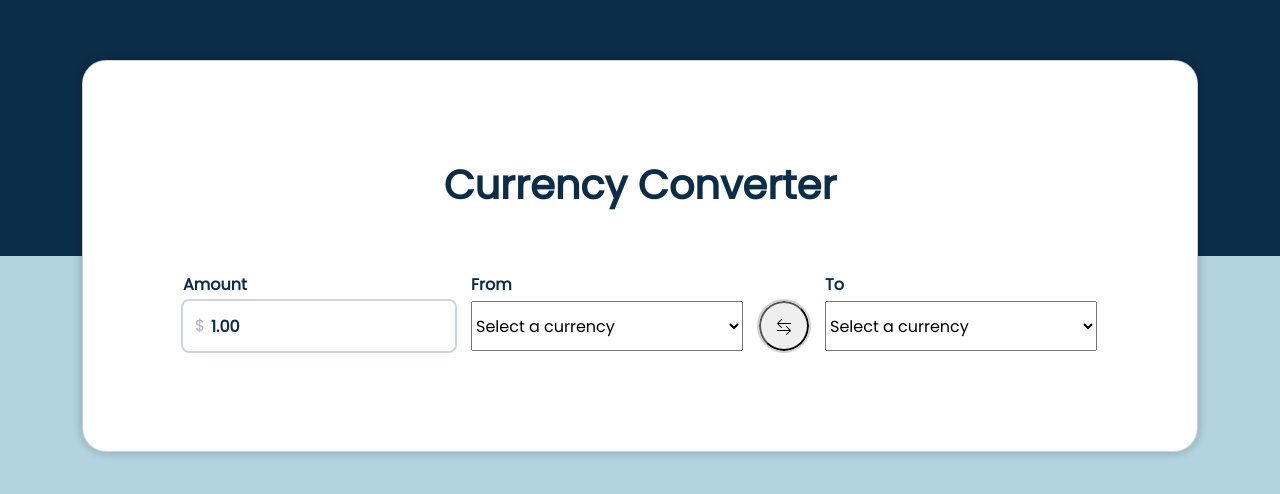
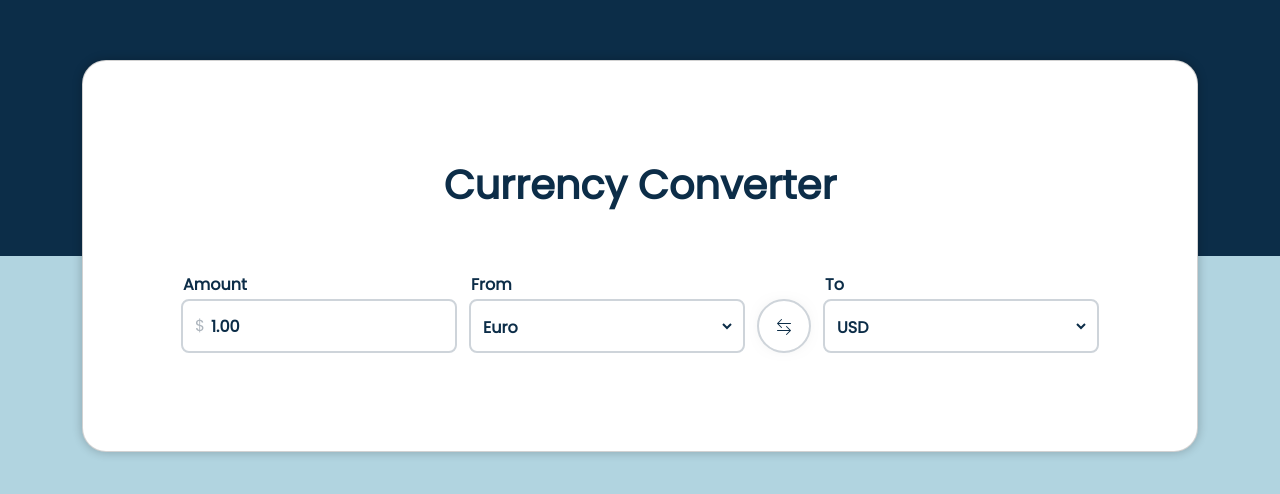
Before and after one commit to rewrit3/angular-currency-converter, an Angular app: page / in a window 1280 px wide. Shown: the part 144-638 px from the top of the page. Built offline with nearby package versions, Linux system fonts and the light colour scheme.

Commit message:
feat: ui improvements

```diff
--- a/src/app/app.component.html
+++ b/src/app/app.component.html
@@ -27,22 +27,25 @@
                   class="w-100 cc__card__body__form__grid__hold__inputselect"
                   id="amount"
                   name="amount"
-                  type="text"
-                  placeholder="Amount" />
+                  type="number"
+                  step="0.01"
+                  placeholder="Type the amount" />
               </article>
 
               <label
                 class="text-start cc__card__body__form__grid__label"
                 for="from"
-                >From</label
-              >
+                >From
+              </label>
+              <article
+                class="d-flex align-items-center overflow-hidden cc__card__body__form__grid__hold">
                 <select
-                class="w-100 cc__card__body__form__grid__inputselect"
+                  class="w-100 cc__card__body__form__grid__hold__inputselect"
                   name="from">
-                <option value="">Select a currency</option>
+                  <option value="EUR">Euro</option>
                   <option value="USD">USD</option>
-                <option value="EUR">Euro</option>
                 </select>
+              </article>
 
               <div></div>
 
@@ -65,14 +68,15 @@
                 for="to"
                 >To</label
               >
-
+              <article
+                class="d-flex align-items-center overflow-hidden cc__card__body__form__grid__hold">
                 <select
-                class="w-100 cc__card__body__form__grid__inputselect"
+                  class="w-100 cc__card__body__form__grid__hold__inputselect"
                   name="to">
-                <option value="">Select a currency</option>
                   <option value="USD">USD</option>
                   <option value="EUR">Euro</option>
                 </select>
+              </article>
             </section>
           </form>
         </section>
--- a/src/app/app.component.scss
+++ b/src/app/app.component.scss
@@ -38,30 +38,6 @@
             &:hover {
               border: none;
               outline: 2px solid #adb5bd;
-
-              a,
-              i {
-                &.bi {
-                  color: rgb(153, 153, 245);
-                }
-              }
-            }
-
-            &:focus {
-              background-color: white;
-              outline: 2px solid rgb(153, 153, 245);
-            }
-
-            a,
-            i {
-              &.bi {
-                color: rgba(82, 82, 82, 1);
-              }
-            }
-
-            &__prefix {
-              padding: 0 0.375rem 0 0.25rem;
-              color: #adb5bd;
             }
 
             &__inputselect {
@@ -70,49 +46,88 @@
               outline: none;
               font-weight: bold;
               color: #0c2d48;
+              background-color: #fff;
 
               &:active,
               &:focus,
               &:focus-within,
               &:focus-visible,
-              &:hover {
+              &:hover,
+              &:target,
+              &:visited {
                 border: none;
                 outline: none;
               }
             }
+
+            &__prefix {
+              padding: 0 0.375rem 0 0.25rem;
+              color: #adb5bd;
+            }
           }
 
           &__button {
-            height: 50px;
-            width: 50px;
+            height: 3.125rem;
+            width: 3.125rem;
             margin: auto;
+            padding: 0.5rem;
+            border-radius: 50%;
+            font-weight: 200;
+            letter-spacing: 1px;
             text-align: center;
-            border-radius: 50%;
-            outline: 2px solid #d2d2d2;
+            border: none;
+            outline: 2px solid #ced4da;
+            box-shadow: 0px 0px 19px -12px rgba(0, 0, 0, 0.5);
+            -webkit-box-shadow: 0px 0px 19px -12px rgba(0, 0, 0, 0.5);
+            -moz-box-shadow: 0px 0px 19px -12px rgba(0, 0, 0, 0.5);
+            background-color: #fff;
+
+            &:focus {
+              outline: 2px solid #adb5bd;
+              background-color: #fff;
+            }
 
             &:hover {
-              outline: 2px solid rgb(153, 153, 245);
-            }
+              border: none;
+              outline: 2px solid #adb5bd;
+              background-color: #fff;
 
-            &:active {
-              i:before {
-                animation: flip 0.2s 1 linear;
+              svg {
+                &.bi {
+                  color: #adb5bd;
+                }
               }
             }
 
-            @keyframes flip {
-              0% {
-                transform: rotateY(0deg);
-              }
-
-              50% {
-                transform: rotateY(180deg);
-              }
-
-              to {
-                transform: rotateY(0deg);
+            svg {
+              &.bi {
+                color: #0c2d48;
               }
             }
+
+            // &:hover {
+            //   outline: 2px solid rgb(153, 153, 245);
+            // }
+
+            // &:active {
+            //   i:before {
+            //     animation: flip 0.2s 1 linear;
+            //   }
+            // }
+
+            // @keyframes flip {
+            //   0% {
+            //     transform: rotateY(0deg);
+            //   }
+
+            //   50% {
+            //     transform: rotateY(180deg);
+            //   }
+
+            //   to {
+            //     transform: rotateY(0deg);
+            //   }
+            // }
           }
         }
       }
```
Lines whose indentation alone changed are shown as unchanged.
